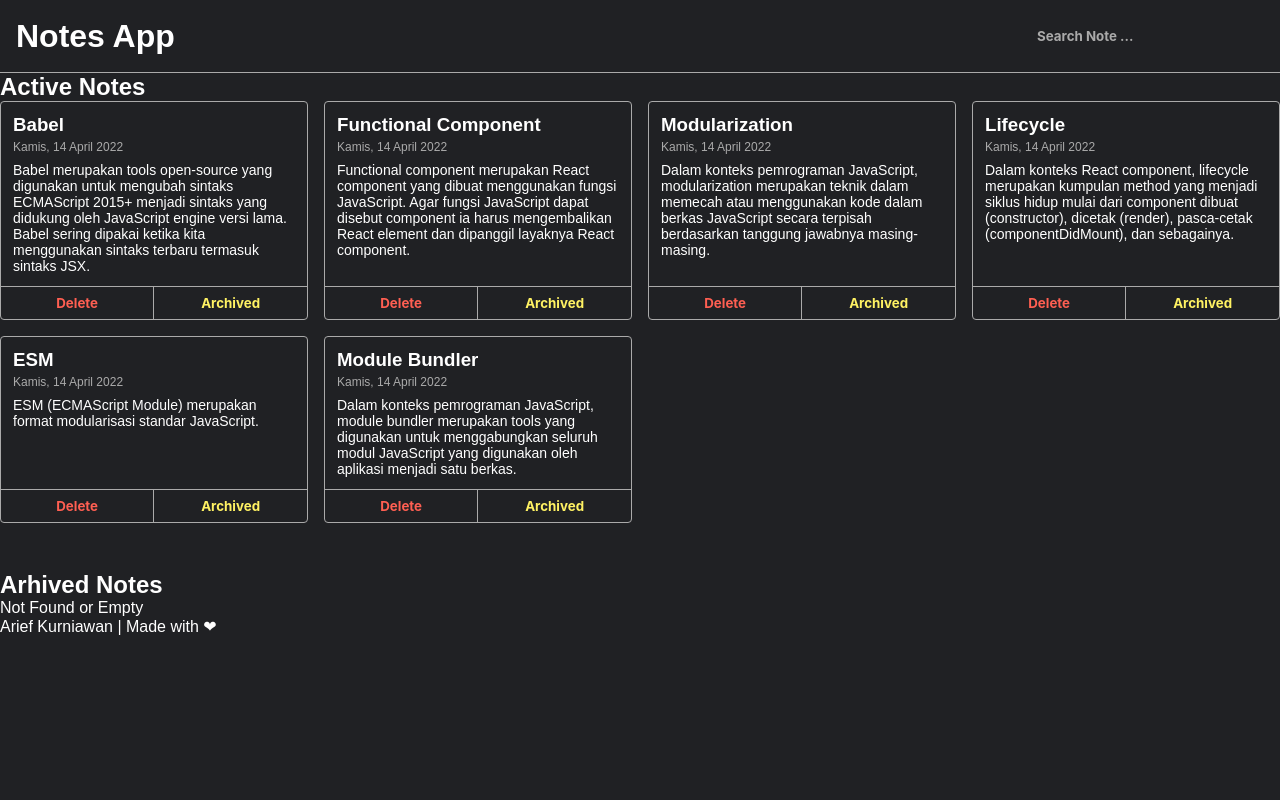
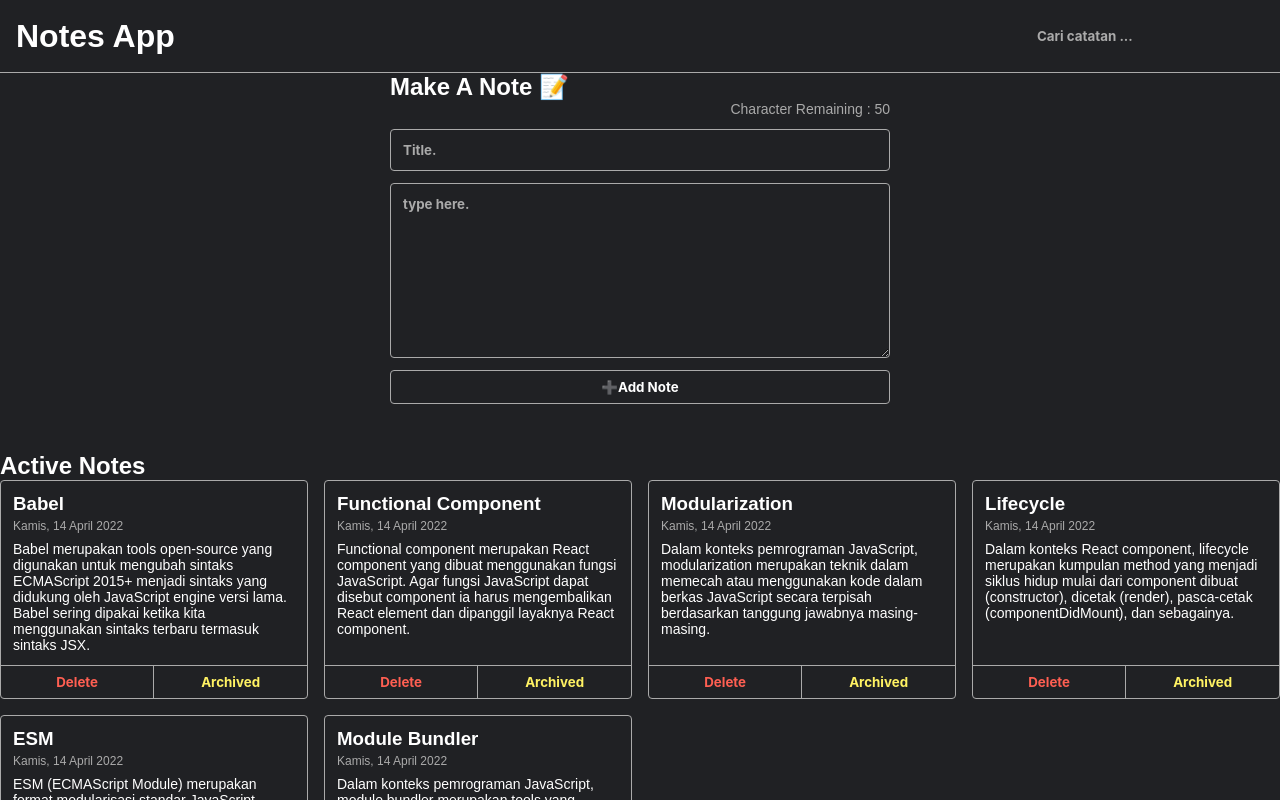
Before and after one commit to arief-github/note-app, a React (Create React App) app: page / in a window 1280 px wide. Shown: the top 800 px of the page. Built offline with nearby package versions, Linux system fonts and the light colour scheme.

Commit message:
Adding Feature Add and Search Notes

```diff
--- a/src/App.css
+++ b/src/App.css
@@ -171,6 +171,8 @@ input::placeholder, textarea::placeholder {
   color: #b00020;
 }
 
+
+
 @media only screen and (min-width: 500px) {
   .notes-list {
     grid-template-columns: 1fr 1fr;
--- a/src/NoteApp/AddNotes.js
+++ b/src/NoteApp/AddNotes.js
@@ -0,0 +1,88 @@
+import React from 'react';
+
+class AddNotes extends React.Component {
+    constructor(props) {
+        super(props);
+
+        this.state = {
+            note: {
+                title: '',
+                body: '',
+            },
+            textLength: {
+                inputTitle: '',
+                limit: 50,
+                char: 50,
+            }
+        }
+
+        this.onTitleChangeHandler = this.onTitleChangeHandler.bind(this);
+        this.onBodyChangeHandler = this.onBodyChangeHandler.bind(this);
+        this.onSubmitHandler = this.onSubmitHandler.bind(this);
+    }
+
+    onTitleChangeHandler(event) {
+        // checking character limit.
+        if (event.target.value.length <= 50) {
+            this.setState((prevState) => {
+                return {
+                    textLength: {
+                        ...prevState.textLength,
+                        inputTitle: event.target.value,
+                        char: prevState.textLength.limit - event.target.value.length,
+                    },
+                    note: {
+                        ...prevState.note,
+                        title: event.target.value,
+                    },
+                }
+            });
+        }
+    }
+
+    onBodyChangeHandler(event) {
+        this.setState((prevState) => {
+            return {
+                ...prevState,
+                note: {
+                    ...prevState.note,
+                    body: event.target.value,
+                }
+            }
+        });
+    }
+
+    onSubmitHandler(event) {
+        event.preventDefault();
+        this.props.addNote(this.state.note);
+        this.setState((prevState) => {
+            return {
+                note: {
+                    title: '',
+                    body: ''
+                },
+                textLength: {
+                    ...prevState.textLength,
+                    inputTitle: '',
+                    char: 50
+                }
+            }
+        })
+    }
+
+    render() {
+    	return (
+    		<div className='note-input'>
+    			<h2>Make A Note 📝</h2>
+    			<form onSubmit = {this.onSubmitHandler}>
+    				<p className={`note-input__title__char-limit ${this.state.textLength.char === 0 ? 'zero' : ''}`}>Character Remaining : {this.state.textLength.char}</p>
+    				<input type="text" className="note-input__title" value={this.state.note.title} onChange={this.onTitleChangeHandler} placeholder="Title." required/>
+    				<textarea className="note-input__body" value={this.state.note.body} onChange={this.onBodyChangeHandler} placeholder="type here." required />
+    				<button type="submit"> ➕Add Note</button>
+    			</form>
+    		</div>
+    	)
+    }
+}
+
+export default AddNotes;
--- a/src/NoteApp/Header.js
+++ b/src/NoteApp/Header.js
@@ -4,9 +4,9 @@ const Header = ( { onSearch } ) => {
 	return (
 		<div className = "note-app__header">
 			<h1>Notes App</h1>
-			<div className='note-app__searchButton'>
-				<input type="text" placeholder="Search Note ..."/>
-			</div>
+			 <div className='note-app__searchButton'>
+                <input type='text' placeholder='Cari catatan ...' onChange={(event) => onSearch(event)} />
+            </div>
 		</div>
 	)
 }
--- a/src/NoteApp/NotFoundNotes.js
+++ b/src/NoteApp/NotFoundNotes.js
@@ -2,7 +2,7 @@ import React from 'react';
 
 const NotesNotFound = () => {
 	return (
-		<div>
+		<div className="notes-list__empty-message">
 			<p>Not Found or Empty</p>
 		</div>
 	)
--- a/src/NoteApp/NotesApp.js
+++ b/src/NoteApp/NotesApp.js
@@ -2,44 +2,88 @@ import React from 'react';
 import Header from './Header';
 import Footer from './Footer';
 import { getInitialData } from './data/initialData';
+import AddNotes from './AddNotes';
 import NotesActive from './NotesActive';
 import NotesArchived from './NotesArchived';
 
 class NotesApp extends React.Component {
-	constructor(props) {
+    constructor( props ) {
         super(props);
 
         this.state = {
             notes: getInitialData(),
+            searchNotes: getInitialData(),
         }
 
         this.onDeleteHandler = this.onDeleteHandler.bind(this);
         this.onArchivedHandler = this.onArchivedHandler.bind(this);
+        this.onSearchHandler = this.onSearchHandler.bind(this);
+        this.onAddNoteHandler = this.onAddNoteHandler.bind(this);
     }
 
-	onDeleteHandler(id) {
-		const filteredNotes = this.state.notes.filter((note) => note.id !== id);
-		this.setState({
-			notes: filteredNotes,
-		});
+    onAddNoteHandler( { title, body } ) {
+    	this.setState((prevState) => {
+    		return {
+    			notes: [
+    				...prevState.notes,
+    				{
+    					id: +new Date,
+    					title,
+    					body,
+    					archived: false,
+    					createdAt: new Date().toISOString(),
+    				}
+    			],
+    			searchNotes: [
+    				...prevState.searchNotes,
+    				{
+    					id: +new Date,
+    					title,
+    					body,
+    					archived: false,
+    					createdAt: new Date().toISOString(),
     				}
 
-	onArchivedHandler(id) {
-	 this.setState((prevState) => {
-			return {
-				notes: prevState.notes.map((note) => note.id === id ? {...note, archived: !note.archived} : note),
+    			]
     		}
     	})
     }
 
 
+    onDeleteHandler( id ) {
+        const filteredNotes = this.state.notes.filter((note) => note.id !== id);
+        const filteredSearchNotes = this.state.searchNotes.filter((note) => note.id !== id);
+        this.setState({
+            notes: filteredNotes,
+            searchNotes: filteredSearchNotes,
+        });
+    }
+
+    onArchivedHandler( id ) {
+        this.setState(( prevState ) => {
+            return {
+                notes: prevState.notes.map((note) => note.id === id ? { ...note, archived: !note.archived } : note),
+            	searchNotes: prevState.searchNotes.map((note) => note.id === id ? {...note, archived: !note.archived} : note)
+            }
+        })
+    }
+
+    onSearchHandler( event ) {
+        this.setState((prevState) => {
+            return {
+                searchNotes: prevState.notes.filter((note) => note.title.toLowerCase().includes(event.target.value.toLowerCase()))
+            }
+        })
+    }
+
     render() {
         return (
             <div>
-				<Header/>
+				<Header onSearch={ this.onSearchHandler }/>
 				<div className='notes-app__body'>
-					<NotesActive notes={this.state.notes} onDelete={this.onDeleteHandler} onArchived={this.onArchivedHandler}/>
-					<NotesArchived notes={this.state.notes} onDelete={this.onDeleteHandler} onArchived={this.onArchivedHandler}/>
+					<AddNotes addNote = {this.onAddNoteHandler}/>
+					<NotesActive notes={this.state.searchNotes} onDelete={this.onDeleteHandler} onArchived={this.onArchivedHandler}/>
+					<NotesArchived notes={this.state.searchNotes} onDelete={this.onDeleteHandler} onArchived={this.onArchivedHandler}/>
 				</div>
 				<Footer/>
 			</div>
--- a/src/NoteApp/NotesArchived.js
+++ b/src/NoteApp/NotesArchived.js
@@ -16,7 +16,7 @@ const NotesArchived = ({ notes, onDelete, onArchived }) => {
 				 	{
 				 		filteredNotes.map((note, id) => {
 				 			return (
-				 				<NotesItem key={id} note={note} onDelete={onDelete} onArchived={onArchived} />
+				 				<NotesItem key={id} note={note} onDelete={onDelete} onArchived={onArchived}/>
 				 			);
 				 		})
 				 	}
```
Lines whose indentation alone changed are shown as unchanged.
